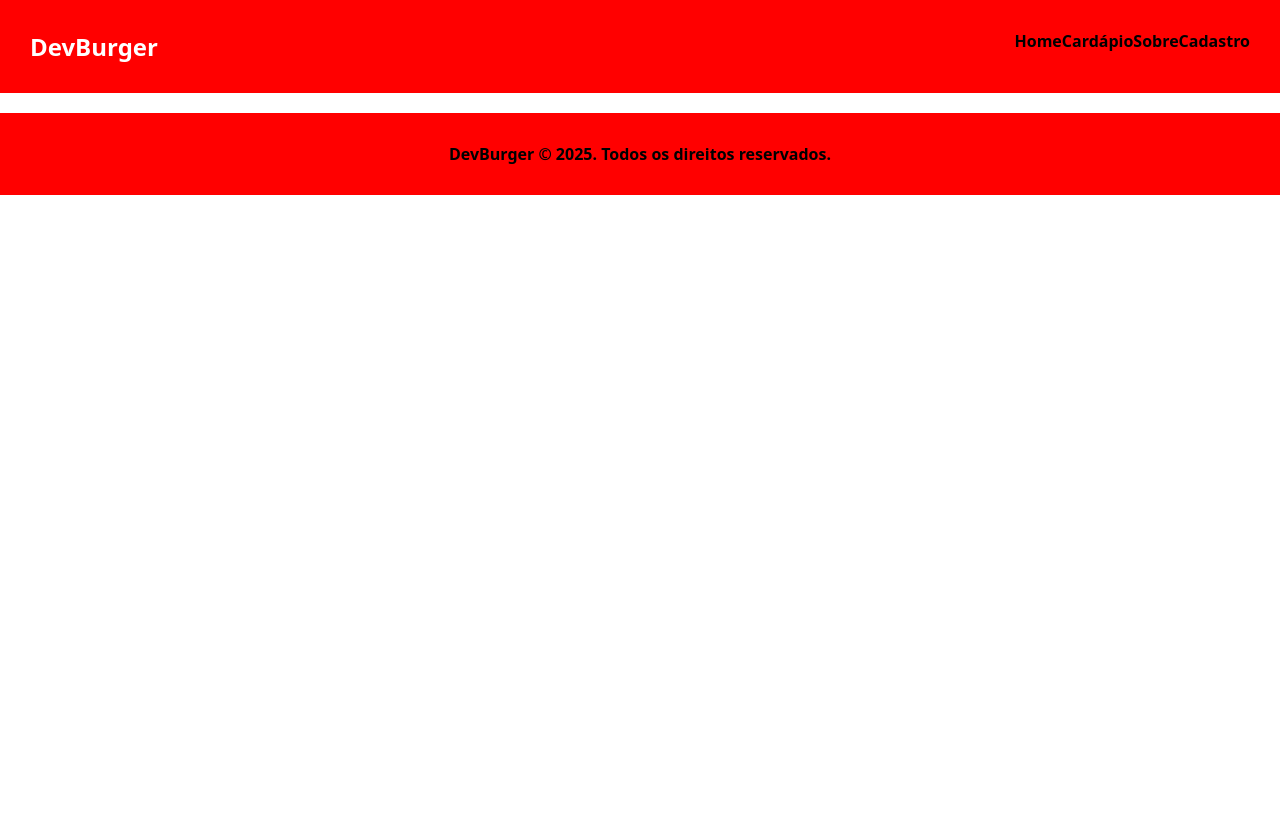
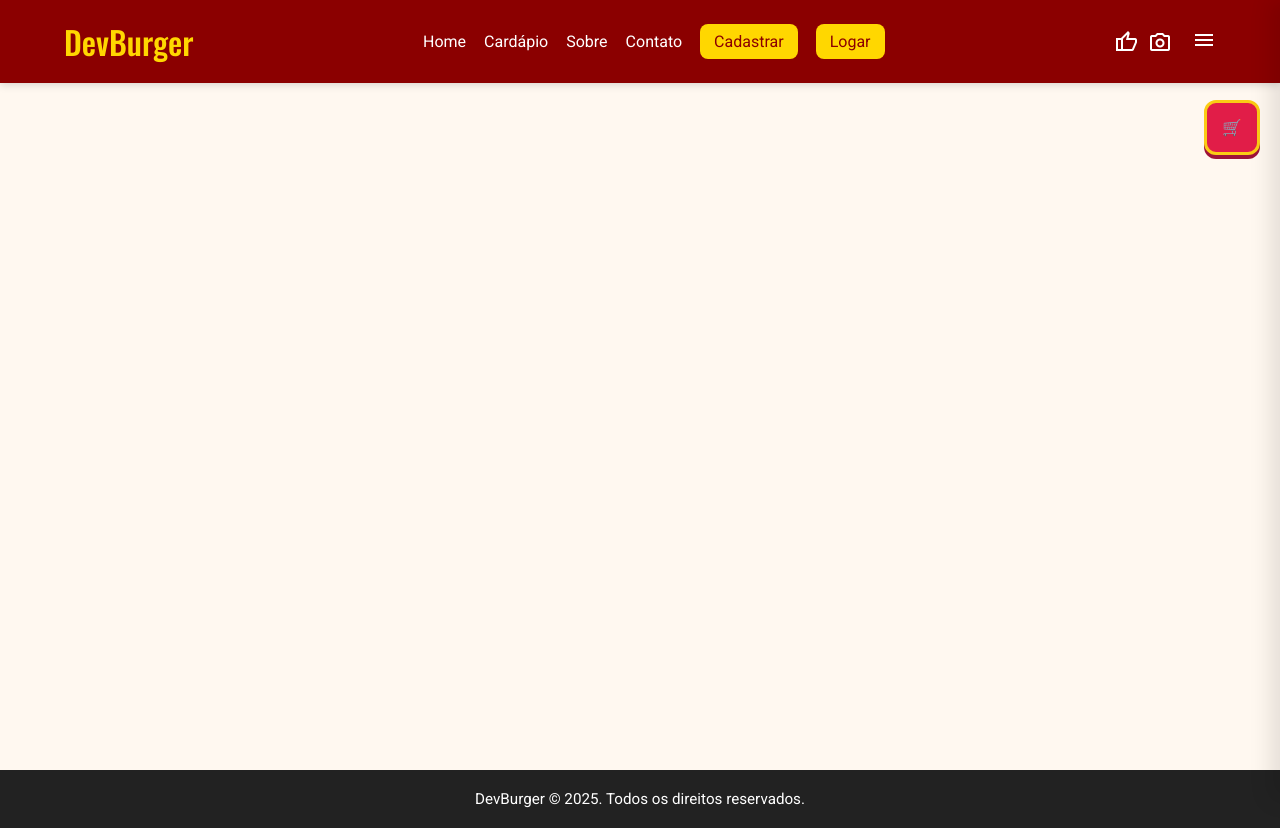
Before and after one commit to gabriela-peratello/trabalho_em_grupo-IVO, a Flask app: template templates/layout.html in a window 1280 px wide. Before the commit the page ends 195 px from the top, so only its background shows below. Run offline with Flask 3, Linux system fonts and the light colour scheme; the template is opened without the code that fills it, so the values that code supplies are empty.

Commit message:
Arrumando as páginas

```diff
--- a/app.py
+++ b/app.py
@@ -1,4 +1,4 @@
-from flask import Flask, redirect, render_template, request
+from flask import Flask, redirect, render_template, request, session
 from model.produto import recuperar_produtos
 from model.usuario import Usuario
 
@@ -26,7 +26,19 @@ def cadastrar_usuario():
     return redirect("/")
 
 
-@app.get("/cadastro")
+@app.route("/logar/usuario", methods = ["POST"])
+def logar_usuario():
+    usuario = request.form.get("usuario")
+    senha = request.form.get("senha")
+
+    resultado = Usuario.logar(usuario, senha)
+
+    if not resultado:
+        session["usuario_logado"] = resultado
+
+    return redirect("/")
+
+@app.get("/cadastro_login")
 def cadastro_login():
     return render_template("cadastro.html")
 
--- a/swap.txt
+++ b/swap.txt
@@ -1,5 +0,0 @@
-Ela é arlequina, só curte bandido pois é mulher de coringa
-Usa sedução. disposição pra qualquer vida
-Mina atraente só não vai se apaixonar, porque ela é arlequinaaaaaaaaa
-Olhar atraente, gentil carente, mas ela é bandida toda linda descolada arlequina
-incomoda os coringas
--- a/templates/layout.html
+++ b/templates/layout.html
@@ -1,5 +1,6 @@
 <!DOCTYPE html>
 <html lang="pt-br">
+
 <head>
   <meta charset="UTF-8" />
   <meta name="viewport" content="width=device-width, initial-scale=1.0" />
@@ -7,42 +8,328 @@
 
   <link rel="preconnect" href="https://fonts.googleapis.com" />
   <link rel="preconnect" href="https://fonts.gstatic.com" crossorigin />
+  <link href="https://fonts.googleapis.com/css2?family=Roboto:wght@400;700&family=Oswald:wght@500&display=swap"
+    rel="stylesheet" />
+  <link rel="stylesheet"
+    href="https://fonts.googleapis.com/css2?family=Material+Symbols+Outlined:opsz,wght,FILL,GRAD@24,400,0,0" />
 
-    <link href="https://fonts.googleapis.com/css2?family=Roboto:wght@400;700&family=Oswald:wght@500&display=swap" rel="stylesheet" />
-    <link href="https://fonts.googleapis.com/css2?family=Material+Symbols+Outlined" rel="stylesheet" />
+  <style>
+    * {
+      margin: 0;
+      padding: 0;
+      box-sizing: border-box;
+    }
 
-    <!-- CSS -->
-    <link rel="stylesheet" href="{{ url_for('static', filename='styles/reset.css') }}">
-    <link rel="stylesheet" href="{{ url_for('static', filename='styles/variables.css') }}">
-    <link rel="stylesheet" href="{{ url_for('static', filename='styles/main.css') }}">
-    <link rel="stylesheet" href="{{ url_for('static', filename='styles/media.css') }}">
-    <link rel="stylesheet" href="{{ url_for('static', filename='styles/cards.css') }}">
-    <link rel="stylesheet" href="{{ url_for('static', filename='styles/destaques.css') }}">
+    body {
+      font-family: 'Roboto', sans-serif;
+      background-color: #fff8f0;
+      color: #2b2b2b;
+      padding-top: 90px;
+    }
+
+    a {
+      text-decoration: none;
+    }
+
+    ul {
+      list-style: none;
+    }
+
+    /* HEADER */
+    .header {
+      background-color: #8b0000;
+      position: fixed;
+      top: 0;
+      left: 0;
+      width: 100%;
+      z-index: 1000;
+      box-shadow: 0 2px 8px rgba(0, 0, 0, 0.15);
+    }
+
+    .header__container {
+      max-width: 1200px;
+      margin: 0 auto;
+      padding: 18px 24px;
+      display: flex;
+      align-items: center;
+      justify-content: space-between;
+      gap: 20px;
+      flex-wrap: wrap;
+    }
+
+    .header__logo {
+      font-family: 'Oswald', sans-serif;
+      font-size: 2rem;
+      color: #ffd700;
+    }
+
+    .header__nav {
+      flex: 1;
+    }
+
+    .header__menu {
+      display: flex;
+      justify-content: center;
+      align-items: center;
+      gap: 18px;
+      flex-wrap: wrap;
+    }
+
+    .header__item a {
+      color: white;
+      font-weight: 500;
+      transition: 0.3s;
+    }
+
+    .header__item a:hover {
+      color: #ffd700;
+    }
+
+    .header__button {
+      display: inline-block;
+      padding: 8px 14px;
+      background-color: #ffd700;
+      color: #8b0000 !important;
+      border-radius: 8px;
+      font-weight: bold;
+    }
+
+    .header__social {
+      display: flex;
+      gap: 10px;
+    }
+
+    .header__icon {
+      color: white;
+      display: flex;
+      align-items: center;
+      justify-content: center;
+    }
+
+    .header__icon:hover {
+      color: #ffd700;
+    }
+
+    .header__toggle {
+      background: none;
+      border: none;
+      color: white;
+      cursor: pointer;
+    }
+
+    /* CARRINHO */
+    #toggle-cart {
+      display: none;
+    }
+
+    .open-cart {
+      position: fixed;
+      top: 100px;
+      right: 20px;
+      background: #e11d48;
+      color: #fff;
+      padding: 15px;
+      border-radius: 12px;
+      cursor: pointer;
+      z-index: 1100;
+      font-weight: bold;
+      text-transform: uppercase;
+      border: 3px solid #facc15;
+      box-shadow: 0 4px 0 #9f1239;
+      transition: all 0.2s ease;
+    }
+
+    .open-cart:hover {
+      background: #facc15;
+      color: #e11d48;
+      transform: scale(1.05);
+    }
+
+    .cart {
+      position: fixed;
+      top: 0;
+      right: 0;
+      width: 350px;
+      height: 100vh;
+      background: #fff;
+      border-left: 8px solid #facc15;
+      box-shadow: -10px 0 20px rgba(0, 0, 0, 0.1);
+      padding: 25px;
+      transform: translateX(100%);
+      transition: transform 0.4s cubic-bezier(0.175, 0.885, 0.32, 1.275);
+      z-index: 1200;
+      font-family: 'Arial Rounded MT Bold', 'Helvetica', sans-serif;
+    }
+
+    #toggle-cart:checked~.cart {
+      transform: translateX(0);
+    }
+
+    .close-cart {
+      position: absolute;
+      top: 15px;
+      right: 15px;
+      background: #f3f4f6;
+      width: 30px;
+      height: 30px;
+      display: flex;
+      align-items: center;
+      justify-content: center;
+      border-radius: 50%;
+      color: #9f1239;
+      font-weight: bold;
+      cursor: pointer;
+    }
+
+    .cart h2 {
+      margin-top: 30px;
+      margin-bottom: 20px;
+      color: #8b0000;
+    }
+
+    .cart-items {
+      min-height: 200px;
+      margin-bottom: 20px;
+    }
+
+    .cart-footer {
+      border-top: 1px solid #ddd;
+      padding-top: 15px;
+      display: flex;
+      flex-direction: column;
+      gap: 12px;
+    }
+
+    .cart-footer button {
+      background-color: #e11d48;
+      color: white;
+      border: none;
+      padding: 12px;
+      border-radius: 8px;
+      cursor: pointer;
+      font-weight: bold;
+    }
+
+    .cart-footer button:hover {
+      background-color: #be123c;
+    }
+
+    /* CONTEÚDO */
+    main {
+      max-width: 1200px;
+      margin: 0 auto;
+      padding: 30px 20px;
+      min-height: calc(100vh - 160px);
+    }
+
+    /* FOOTER */
+    .footer {
+      background-color: #222;
+      color: white;
+      text-align: center;
+      padding: 20px;
+      margin-top: 40px;
+    }
+
+    .footer__text {
+      font-size: 0.95rem;
+    }
+
+    @media (max-width: 768px) {
+      body {
+        padding-top: 140px;
+      }
+
+      .header__container {
+        flex-direction: column;
+        align-items: center;
+      }
+
+      .header__menu {
+        flex-direction: column;
+        gap: 12px;
+      }
+
+      .cart {
+        width: 100%;
+      }
+
+      .open-cart {
+        top: 150px;
+      }
+    }
+  </style>
 </head>
 
 <body>
 
-    <!-- Header -->
+  <!-- checkbox do carrinho -->
+  <input type="checkbox" id="toggle-cart">
+
+  <!-- botão flutuante -->
+  <label for="toggle-cart" class="open-cart">
+    🛒
+  </label>
+
+  <!-- Header e Navbar -->
   <header class="header">
     <div class="header__container">
-        <a href="/" class="header__logo">DevBurger</a>
+      <a href="#" class="header__logo">DevBurger</a>
 
       <nav class="header__nav">
         <ul class="header__menu">
-            <li><a href="/" class="header__link">Home</a></li>
-            <li><a href="#menu" class="header__link">Cardápio</a></li>
-            <li><a href="#" class="header__link">Sobre</a></li>
-            <li><a href="/cadastro" class="header__link">Cadastro</a></li>
+          <li class="header__item">
+            <a href="#" class="header__link">Home</a>
+          </li>
+          <li class="header__item">
+            <a href="#menu" class="header__link">Cardápio</a>
+          </li>
+          <li class="header__item">
+            <a href="#" class="header__link">Sobre</a>
+          </li>
+          <li class="header__item">
+            <a href="#" class="header__link">Contato</a>
+          </li>
+          <li class="header__item">
+            <a href="/cadastro" class="header__button">Cadastrar</a>
+          </li>
+          <li class="header__item">
+            <a href="/login" class="header__button">Logar</a>
+          </li>
         </ul>
       </nav>
+
+      <div class="header__social">
+        <a href="#" class="header__icon"><span class="material-symbols-outlined">thumb_up</span></a>
+        <a href="#" class="header__icon"><span class="material-symbols-outlined">photo_camera</span></a>
+      </div>
+
+      <button class="header__toggle" type="button">
+        <span class="material-symbols-outlined">menu</span>
+      </button>
     </div>
   </header>
 
-    <!-- CONTEÚDO -->
+  <!-- carrinho lateral -->
+  <aside class="cart">
+    <label for="toggle-cart" class="close-cart">✕</label>
+
+    <h2>Seu Carrinho</h2>
+
+    <div class="cart-items"></div>
+
+    <div class="cart-footer">
+      <strong>Total: R$ 0,00</strong>
+      <button>Finalizar</button>
+    </div>
+  </aside>
+
+  <main>
     {% block conteudo %}
     {% endblock %}
+  </main>
 
-    <!-- Footer -->
+  <!-- Rodapé -->
   <footer class="footer">
     <p class="footer__text">
       DevBurger © 2025. Todos os direitos reservados.
@@ -50,4 +337,5 @@
   </footer>
 
 </body>
+
 </html>
```
Also changed, not shown: model/usuario.py (+14 -0 lines), static/js/carrinho.js (added, +40 -0 lines). Lines whose indentation alone changed are shown as unchanged.
